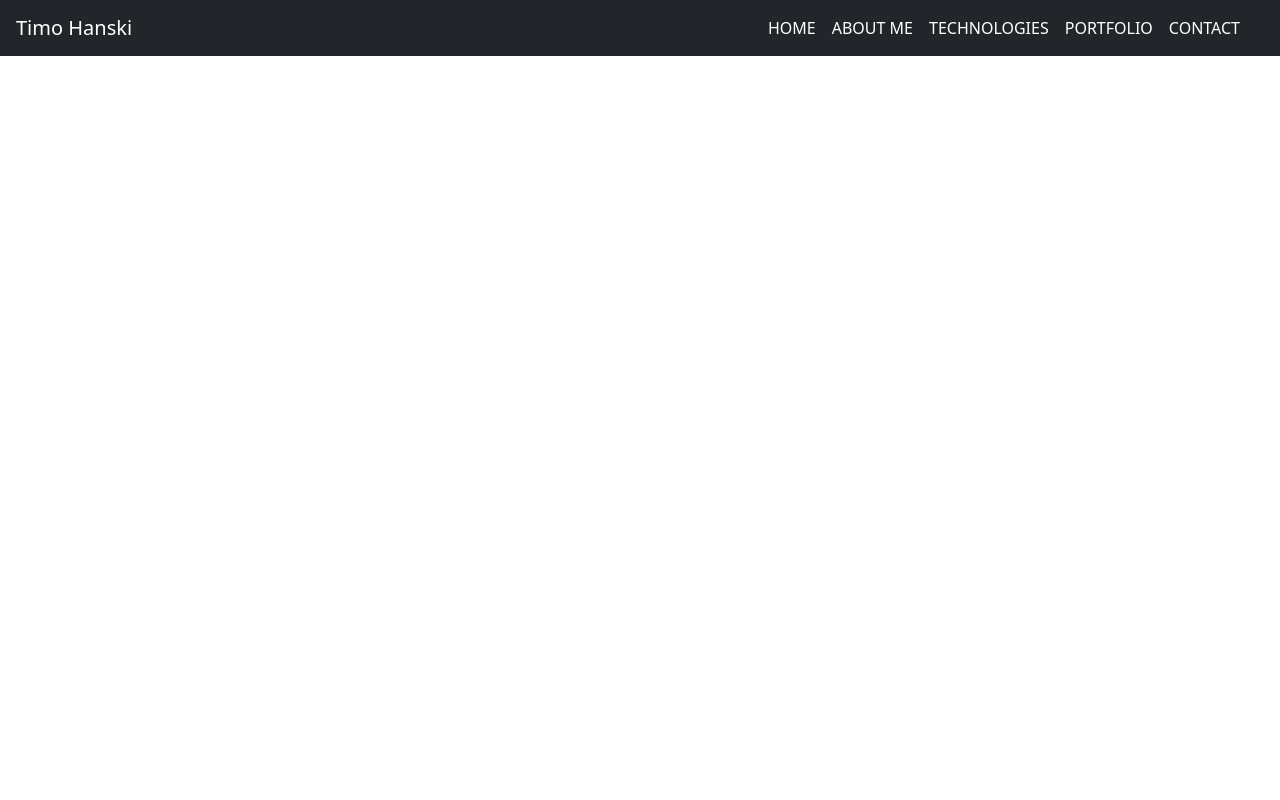
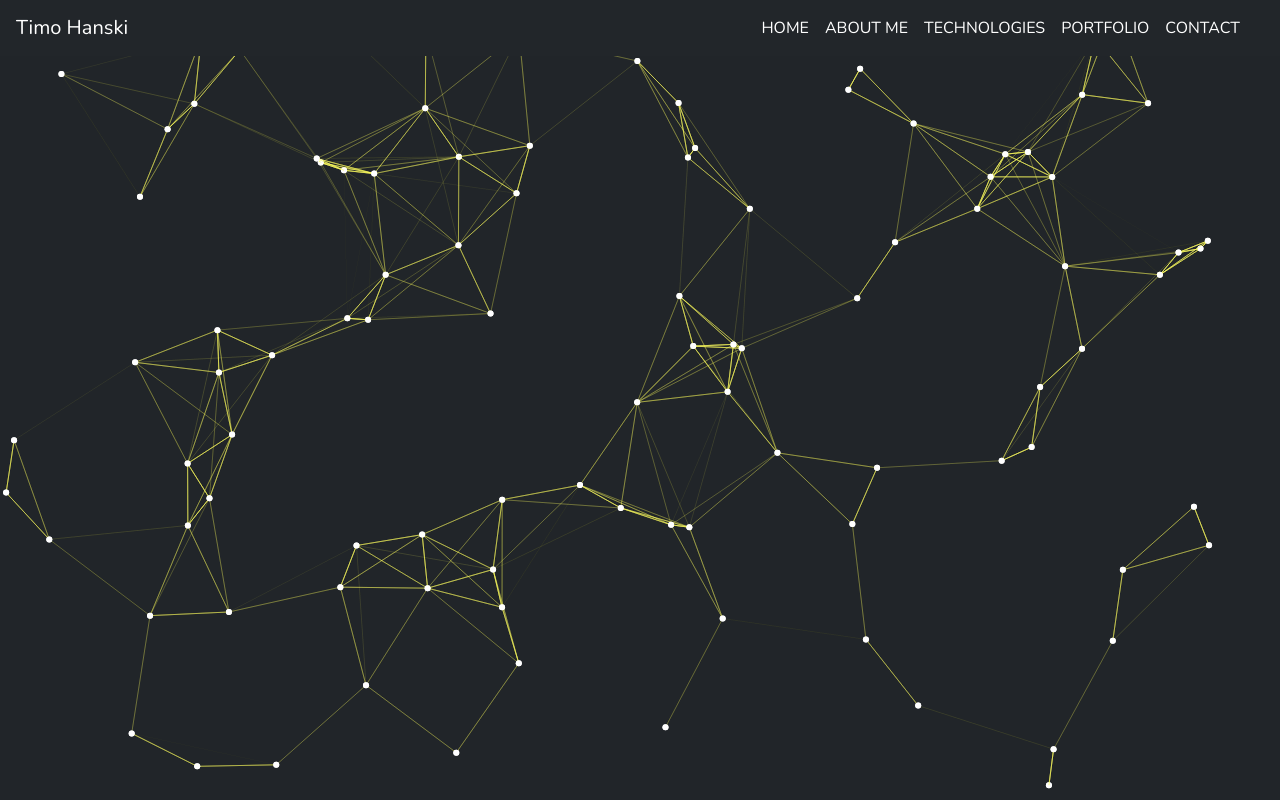
Before and after one commit to thansgit/portfolio, a React (Create React App) app: page / in a window 1280 px wide. Built offline with nearby package versions, Linux system fonts and the light colour scheme.

Commit message:
Particle animation

```diff
--- a/package.json
+++ b/package.json
@@ -11,6 +11,8 @@
     "react-bootstrap": "^2.2.3",
     "react-dom": "^18.0.0",
     "react-scripts": "5.0.0",
+    "react-tsparticles": "^1.43.1",
+    "react-typed": "^1.2.0",
     "web-vitals": "^2.1.4"
   },
   "scripts": {
--- a/src/App.css
+++ b/src/App.css
@@ -1,3 +1,9 @@
+@import url('https://fonts.googleapis.com/css2?family=Nunito:wght@200;300;400;600;700;800&display=swap');
+
+.App{
+  font-family: 'Nunito', sans-serif;
+}
+
 :root {
   --nav-color: hsl(210, 11%, 15%);
   --nav-color-hover: hsl(210, 11%, 45%);
@@ -6,3 +12,12 @@
   --font-color: hsl(0, 0%, 100%);
   --font-color-hover: hsl(0, 0%, 30%);
 }
+
+.tsparticles-canvas-el {
+  position: inherit !important;
+  min-height: 96vh;
+}
+
+#tsparticles {
+  height: 100vh;
+}
--- a/src/App.js
+++ b/src/App.js
@@ -1,11 +1,71 @@
 
 import './App.css';
 import Navigation from './screens/navigationBar/NavigationBar'
+import Particles from 'react-tsparticles';
+
 
 function App() {
   return (
     <div className="App">
       <Navigation />
+      <Particles
+        id="tsparticles"
+        options={{
+          background: {
+            color: {
+              value: "#212529",
+            },
+          },
+          fpsLimit: 60,
+          interactivity: {
+            events: {
+              onClick: {
+                enable: true,
+                mode: "push",
+              },
+              // onHover: {
+              //   enable: true,
+              //   mode: "repulse",
+              // },
+              resize: true,
+            },
+            modes: {
+              bubble: {
+                distance: 200,
+                duration: 2,
+                opacity: 0.8,
+                size: 40,
+              },
+              push: {
+                quantity: 4,
+              },
+              repulse: {
+                distance: 200,
+                duration: 0.4,
+              },
+            },
+          },
+          particles: {
+            color: {
+              value: "#ffffff",
+            },
+            links: {
+              color: "#ffff5f",
+              distance: 150,
+              enable: true,
+              opacity: 0.5,
+            },
+            move: {
+              direction: "none",
+              enable: true,
+              outMode: "bounce",
+              random: false,
+              speed: 1,
+              straight: false,
+            },
+          },
+        }}
+      />
     </div>
   );
 }
--- a/src/screens/navigationBar/NavigationBar.js
+++ b/src/screens/navigationBar/NavigationBar.js
@@ -4,25 +4,27 @@ import Navbar from 'react-bootstrap/Navbar'
 import Nav from 'react-bootstrap/Nav'
 import { navigationLinks } from '../../helpers/navigationLinks'
 
-
-function createLinks(){
+function createLinks() {
     return navigationLinks.map((e, idx) => (
         <Nav.Link key={idx} href={e.ref}>{e.name}</Nav.Link>
-    ) )
+    ))
 }
 
 function NavigationBar() {
     return (
         <div id="home">
-            <Navbar className="navigation__container" expand="md">
-                <Navbar.Brand style={{marginLeft: '1rem'}} href="#home">Timo Hanski</Navbar.Brand>
+            <Navbar className="navigation__container" style={{
+                zIndex: '2', position: 'fixed', top: '0', width: '100%'
+            }} collapseOnSelect
+                expand="md">
+                <Navbar.Brand style={{ marginLeft: '1rem' }} href="#home">Timo Hanski</Navbar.Brand>
                 <Navbar.Toggle aria-controls="basic-navbar-nav" />
                 <Navbar.Collapse style={{ justifyContent: 'flex-end', marginRight: '1rem', borderColor: 'none' }}>
-                    <Nav className="links" style={{margin: '0 1rem' }}>
-                    {createLinks()}
+                    <Nav className="links" style={{ margin: '0 1rem' }}>
+                        {createLinks()}
                     </Nav>
                 </Navbar.Collapse>
-            </ Navbar>
+            </Navbar>
         </div>
     )
 }
```
Also changed, not shown: src/screens/header/Header.js (added, +11 -0 lines), src/screens/header/header.css (added), 1 other file (tests, documents, lock files or other folders).
